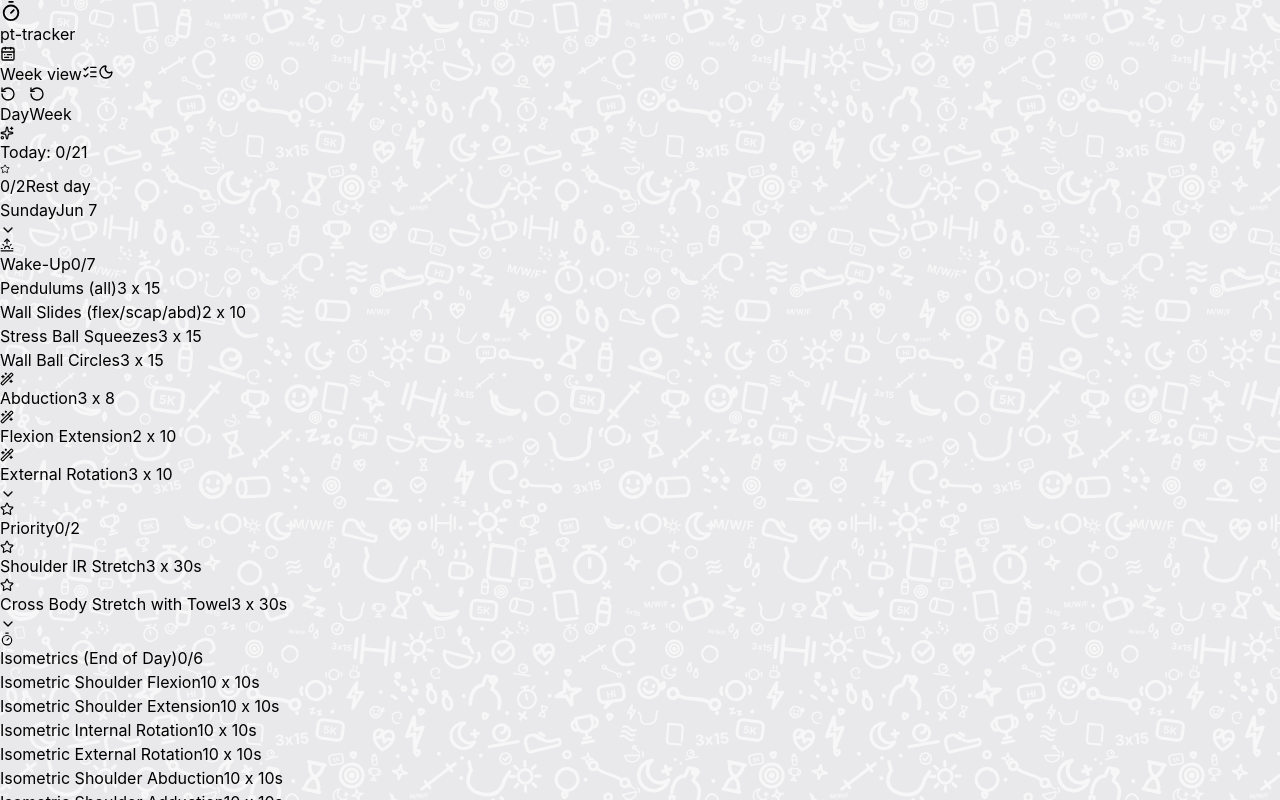
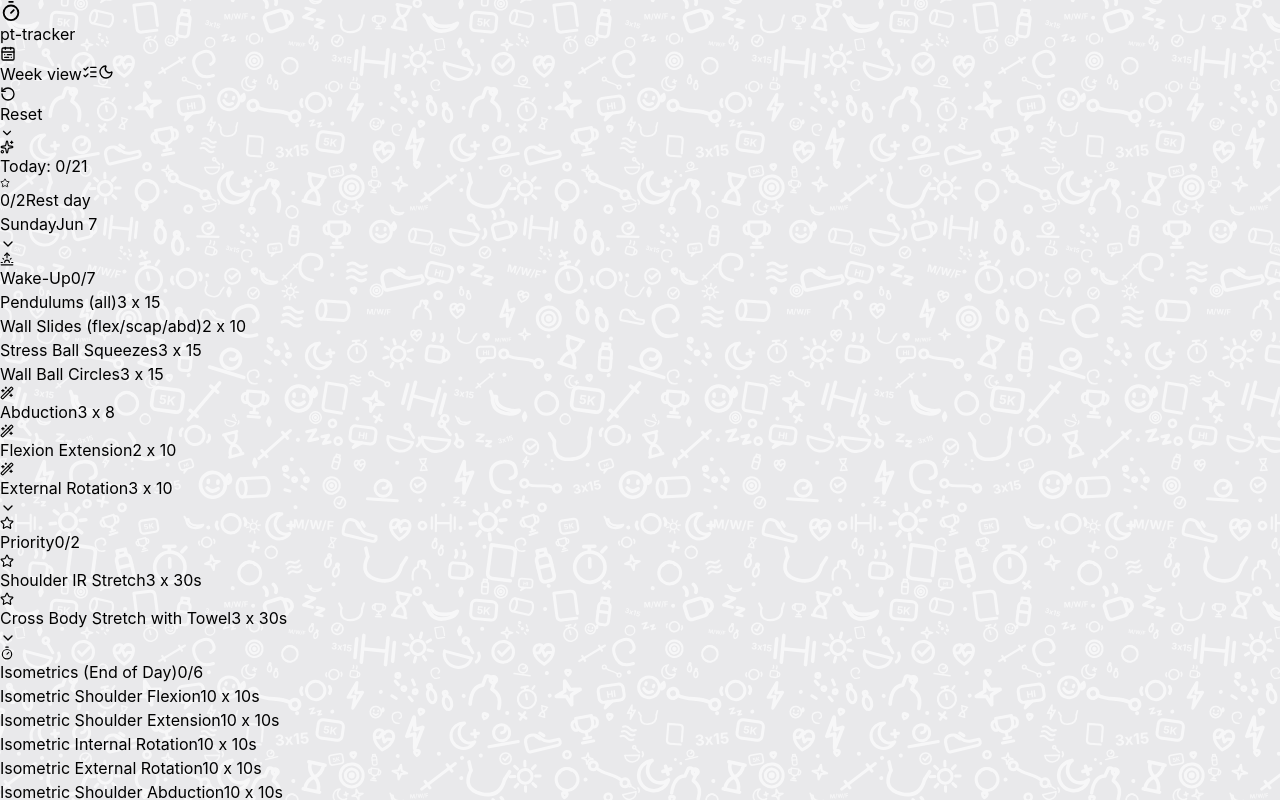
Before and after one commit to ungoldman/pt-tracker, a React (Vite) app: page / in a window 1280 px wide. Shown: the top 800 px of the page. Built offline with nearby package versions, Linux system fonts and the light colour scheme; the HTML template or start-up script is replaced by a standard one.

Commit message:
combine resets into one dropdown button

```diff
--- a/src/components/Header.jsx
+++ b/src/components/Header.jsx
@@ -1,9 +1,10 @@
-import { useEffect, useState } from 'react';
+import { useEffect, useRef, useState } from 'react';
 import {
   Timer,
   Sparkles,
   Star,
   CalendarRange,
+  ChevronDown,
   ChevronsDownUp,
   ChevronsUpDown,
   ListChecks,
@@ -44,6 +45,8 @@
   selectedDay,
 }) {
   const [scrolled, setScrolled] = useState(false);
+  const [resetMenuOpen, setResetMenuOpen] = useState(false);
+  const resetRef = useRef(null);
 
   useEffect(() => {
     // Hysteresis (collapse past 96px, expand under 24px) so the header's own
@@ -53,6 +56,22 @@
     window.addEventListener('scroll', onScroll, { passive: true });
     return () => window.removeEventListener('scroll', onScroll);
   }, []);
+
+  useEffect(() => {
+    if (!resetMenuOpen) return undefined;
+    const onDown = (e) => {
+      if (!resetRef.current?.contains(e.target)) setResetMenuOpen(false);
+    };
+    const onKey = (e) => {
+      if (e.key === 'Escape') setResetMenuOpen(false);
+    };
+    document.addEventListener('pointerdown', onDown);
+    document.addEventListener('keydown', onKey);
+    return () => {
+      document.removeEventListener('pointerdown', onDown);
+      document.removeEventListener('keydown', onKey);
+    };
+  }, [resetMenuOpen]);
 
   // One button language: ghost icon buttons for the mode/view controls,
   // bordered surfaces only for the destructive resets (red text = careful).
@@ -123,23 +142,54 @@
           >
             {darkMode ? <Sun size={16} /> : <Moon size={16} />}
           </button>
-          <div className="inline-flex">
+          <div className="relative" ref={resetRef}>
             <button
-              onClick={() => resetDay(selectedDay)}
-              className={`${dangerButton} rounded-l-lg`}
-              title="Reset selected day's checkboxes"
+              onClick={() => setResetMenuOpen((open) => !open)}
+              className={`${dangerButton} rounded-lg`}
+              title="Reset checkboxes…"
+              aria-haspopup="menu"
+              aria-expanded={resetMenuOpen}
             >
               <RotateCcw size={16} />
-              Day
+              Reset
+              <ChevronDown
+                size={14}
+                className={`transition-transform ${resetMenuOpen ? 'rotate-180' : ''}`}
+              />
             </button>
-            <button
-              onClick={resetWeek}
-              className={`${dangerButton} -ml-px rounded-r-lg`}
-              title="Reset all checkboxes for the week"
-            >
-              <RotateCcw size={16} />
-              Week
-            </button>
+            {resetMenuOpen && (
+              <div
+                role="menu"
+                className={`absolute right-0 top-full mt-1 min-w-[11rem] rounded-lg border shadow-lg overflow-hidden ${
+                  darkMode ? 'bg-gray-800 border-gray-700' : 'bg-white border-gray-200'
+                }`}
+              >
+                <button
+                  role="menuitem"
+                  onClick={() => {
+                    setResetMenuOpen(false);
+                    resetDay(selectedDay);
+                  }}
+                  className={`w-full text-left px-3 py-2 text-sm ${
+                    darkMode ? 'text-red-400 hover:bg-red-900/40' : 'text-red-600 hover:bg-red-50'
+                  }`}
+                >
+                  Reset {selectedDay}
+                </button>
+                <button
+                  role="menuitem"
+                  onClick={() => {
+                    setResetMenuOpen(false);
+                    resetWeek();
+                  }}
+                  className={`w-full text-left px-3 py-2 text-sm ${
+                    darkMode ? 'text-red-400 hover:bg-red-900/40' : 'text-red-600 hover:bg-red-50'
+                  }`}
+                >
+                  Reset week
+                </button>
+              </div>
+            )}
           </div>
         </div>
 
```
